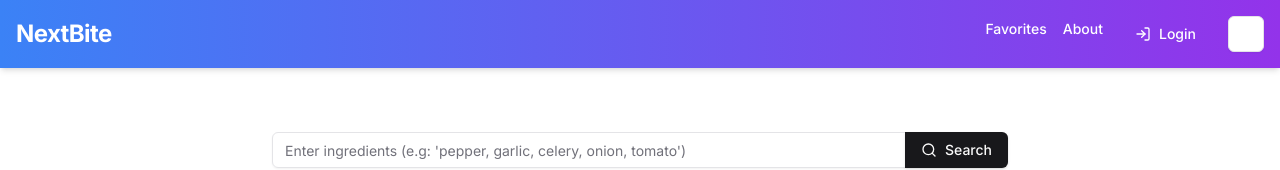
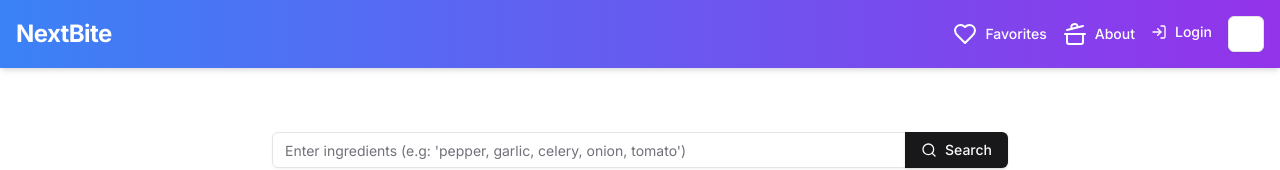
Before and after one commit to donxito/recipe-generator, a Next.js app: page / in a window 1280 px wide. Shown: the top 170 px of the page. Built offline with nearby package versions, Linux system fonts and the light colour scheme; no server answers.

Commit message:
feat: about page

```diff
--- /dev/null
+++ b/app/about/page.tsx
@@ -0,0 +1,38 @@
+"use client";
+
+import React from "react";
+import { Card, CardContent, CardHeader, CardTitle } from "@/components/ui/card";
+
+const AboutPage = () => {
+  return (
+    <div className="container mx-auto px-4 py-8">
+      <Card>
+        <CardHeader>
+          <CardTitle className="text-2xl font-bold">About This App</CardTitle>
+        </CardHeader>
+        <CardContent>
+          <p className="text-lg">
+            Welcome to Recipe Generator! This application is designed to help you discover and create delicious recipes based on the ingredients you have at home.
+          </p>
+          <p className="mt-4">
+            Key Features:
+          </p>
+          <ul className="list-disc list-inside mt-2">
+            <li>Search for recipes by ingredients.</li>
+            <li>Save your favorite recipes for easy access.</li>
+            <li>User authentication for personalized experience.</li>
+            <li>Responsive design for seamless use on any device.</li>
+          </ul>
+          <p className="mt-4">
+            Our goal is to make cooking easier and more enjoyable by providing you with a platform to explore new recipes and share your culinary creations with others.
+          </p>
+          <p className="mt-4">
+            Thank you for using Recipe Generator! We hope you enjoy your cooking journey.
+          </p>
+        </CardContent>
+      </Card>
+    </div>
+  );
+};
+
+export default AboutPage;
--- a/components/ThemeToggle.tsx
+++ b/components/ThemeToggle.tsx
@@ -12,8 +12,13 @@ import {
   DropdownMenuTrigger,
 } from "@/components/ui/dropdown-menu"
 
-export default function ThemeToggle() {
-  const { setTheme } = useTheme()
+const ThemeToggle = () => {
+  const { setTheme } = useTheme();
+
+  const handleThemeChange = (theme: string) => {
+    console.log(`Setting theme to: ${theme}`); // Debug log
+    setTheme(theme);
+  };
 
   return (
     <DropdownMenu>
@@ -25,16 +30,18 @@ export default function ThemeToggle() {
         </Button>
       </DropdownMenuTrigger>
       <DropdownMenuContent align="end">
-        <DropdownMenuItem onClick={() => setTheme("light")}>
+        <DropdownMenuItem onClick={() => handleThemeChange("light")}>
           Light
         </DropdownMenuItem>
-        <DropdownMenuItem onClick={() => setTheme("dark")}>
+        <DropdownMenuItem onClick={() => handleThemeChange("dark")}>
           Dark
         </DropdownMenuItem>
-        <DropdownMenuItem onClick={() => setTheme("system")}>
+        <DropdownMenuItem onClick={() => handleThemeChange("system")}>
           System
         </DropdownMenuItem>
       </DropdownMenuContent>
     </DropdownMenu>
-  )
-}
+  );
+};
+
+export default ThemeToggle
--- a/components/header.tsx
+++ b/components/header.tsx
@@ -1,77 +1,98 @@
-"use client"
+"use client";
 
-import React, { useState, useEffect } from 'react'
-import Link from 'next/link'
-import { useRouter } from 'next/navigation'
-import { Button } from '@/components/ui/button'
-import ThemeToggle from './ThemeToggle'
-import { Sheet, SheetContent, SheetTrigger } from '@/components/ui/sheet'
-import { Menu, LogIn, LogOut } from 'lucide-react'
-import { motion } from 'framer-motion'
-import { supabase, signOut } from '@/lib/supabase'
-import { useToast } from '@/hooks/use-toast'
+import React, { useState, useEffect } from "react";
+import Link from "next/link";
+import { useRouter } from "next/navigation";
+import { Button } from "@/components/ui/button";
+import ThemeToggle from "./ThemeToggle";
+import { Sheet, SheetContent, SheetTrigger } from "@/components/ui/sheet";
+import { Menu, LogIn, LogOut, Heart, CookingPot } from "lucide-react";
+import { motion } from "framer-motion";
+import { supabase, signOut } from "@/lib/supabase";
+import { useToast } from "@/hooks/use-toast";
 
-const NavItem = ({ href, label }: { href: string; label: string }) => (
+const NavItem = ({
+  href,
+  label,
+  icon,
+}: {
+  href: string;
+  label: string;
+  icon: React.ReactNode;
+}) => (
   <li>
-    <Link href={href} className="text-sm font-medium transition-colors hover:text-primary">
-      {label}
+     <motion.div whileHover={{ scale: 1.05 }} whileTap={{ scale: 0.95 }}>
+    <Link
+      href={href}
+      className="flex items-center text-sm font-medium transition-colors hover:text-primary"
+    >
+      {icon}
+      <span className="ml-2">{label}</span>
     </Link>
+    </motion.div>
   </li>
-)
+);
 
 function Header() {
-  const [session, setSession] = useState<any>(null)
-  const [isClient, setIsClient] = useState(false)
-  const router = useRouter()
-  const { toast } = useToast()
+  const [session, setSession] = useState<any>(null);
+  const [isClient, setIsClient] = useState(false);
+  const router = useRouter();
+  const { toast } = useToast();
 
   useEffect(() => {
-    setIsClient(true)
-    const { data: authListener } = supabase.auth.onAuthStateChange((event, session) => {
-      setSession(session)
-    })
+    setIsClient(true);
+    const { data: authListener } = supabase.auth.onAuthStateChange(
+      (event, session) => {
+        setSession(session);
+      }
+    );
 
     return () => {
-      authListener.subscription.unsubscribe()
-    }
-  }, [])
+      authListener.subscription.unsubscribe();
+    };
+  }, []);
 
   const handleAuthAction = async () => {
     if (session) {
-      const error = await signOut()
+      const error = await signOut();
       if (error) {
         toast({
           title: "Error",
           description: "Failed to sign out",
           variant: "destructive",
-        })
+        });
       } else {
         toast({
           title: "Success",
           description: "You have been signed out",
-        })
-        router.push('/')
+        });
+        router.push("/");
       }
     } else {
-      router.push("/signin")
+      router.push("/signin");
     }
-  }
+  };
 
   const AuthButton = () => (
-    <Button variant="ghost" onClick={handleAuthAction} className='flex items-center'>
+    <motion.button
+      onClick={handleAuthAction}
+      className="flex items-center text-sm font-medium transition-colors hover:text-primary"
+      whileHover={{ scale: 1.05 }}
+      whileTap={{ scale: 0.95 }}
+    >
       {session ? (
         <>
-          <LogOut className='mr-2 h-4 w-4' />
+          <LogOut className="mr-2 h-4 w-4" />
           Logout
         </>
       ) : (
         <>
-          <LogIn className='mr-2 h-4 w-4' />
+          <LogIn className="mr-2 h-4 w-4" />
           Login
         </>
       )}
-    </Button>
-  )
+    </motion.button>
+  );
 
   return (
     <header className="bg-gradient-to-r from-blue-500 to-purple-600 text-white shadow-md">
@@ -81,7 +102,10 @@ function Header() {
           animate={{ opacity: 1, x: 0 }}
           transition={{ duration: 0.5 }}
         >
-          <Link href="/" className="text-2xl font-bold tracking-tight hover:text-yellow-300 transition duration-300">
+          <Link
+            href="/"
+            className="text-2xl font-bold tracking-tight hover:text-yellow-300 transition duration-300"
+          >
             NextBite
           </Link>
         </motion.div>
@@ -89,9 +113,13 @@ function Header() {
         <div className="flex items-center space-x-4">
           <nav className="hidden md:block">
             <ul className="flex space-x-4">
-              <NavItem href="/favorites" label="Favorites" />
-              <NavItem href="/about" label="About" />
-              {isClient && <li><AuthButton /></li>}
+              <NavItem href="/favorites" label="Favorites" icon={<Heart />} />
+              <NavItem href="/about" label="About" icon={<CookingPot />} />
+              {isClient && (
+                <li>
+                  <AuthButton />
+                </li>
+              )}
             </ul>
           </nav>
           <ThemeToggle />
@@ -105,15 +133,15 @@ function Header() {
           </SheetTrigger>
           <SheetContent>
             <nav className="flex flex-col space-y-4 mt-8">
-              <NavItem href="/favorites" label="Favorites" />
-              <NavItem href="/about" label="About" />
+              <NavItem href="/favorites" label="Favorites" icon={<Heart />} />
+              <NavItem href="/about" label="About" icon={<CookingPot />} />
               {isClient && <AuthButton />}
             </nav>
           </SheetContent>
         </Sheet>
       </div>
     </header>
-  )
+  );
 }
 
-export default Header
+export default Header;
```
